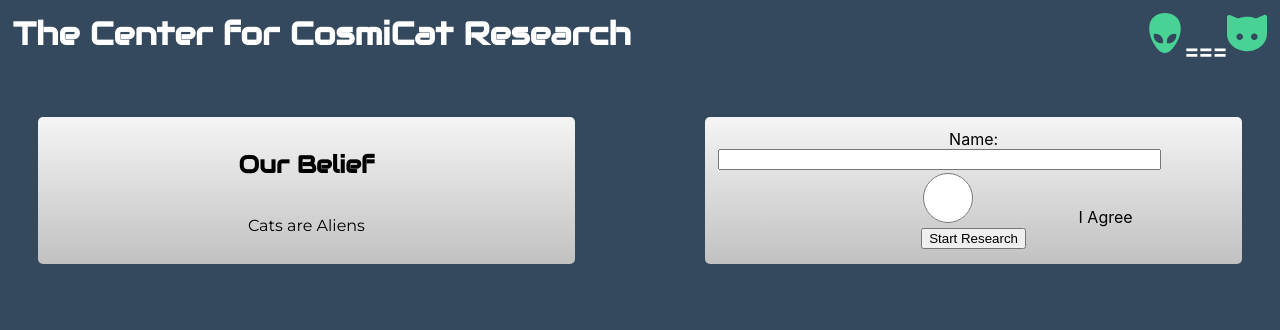
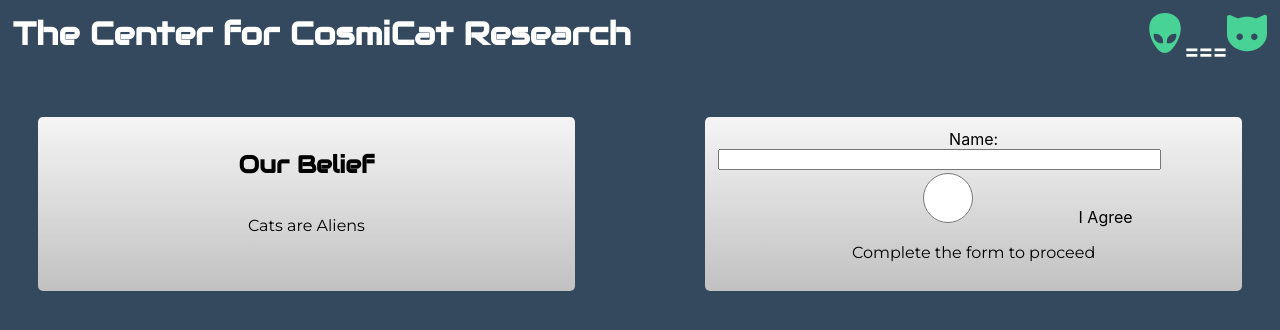
Before and after one commit to sertmer/CosmiCats, a React (Create React App) app: page /login in a window 1280 px wide. Shown: the top 330 px of the page. Built offline with nearby package versions, Linux system fonts and the light colour scheme.

Commit message:
Add conditional rendering for start research button

```diff
--- a/src/Components/Login/Login.js
+++ b/src/Components/Login/Login.js
@@ -21,6 +21,7 @@ export class Login extends Component {
   }
 
   render() {
+    const { name, hasAgreed } = this.state
     return (
       <section className='mission-card'>
         <article className='belief-card card'>
@@ -45,9 +46,13 @@ export class Login extends Component {
               />
               <label htmlFor='hasAgreed'>I Agree</label>
             </div>
-            <Link to={'/research'}>
-              <button type='button'>Start Research</button>
-            </Link>
+            { name && hasAgreed ?
+              <Link to={'/research'}>
+                <button type='button'>Start Research</button>
+              </Link>
+              :
+              <p>Complete the form to proceed</p>
+            }
           </form>
         </section>
     )
```
